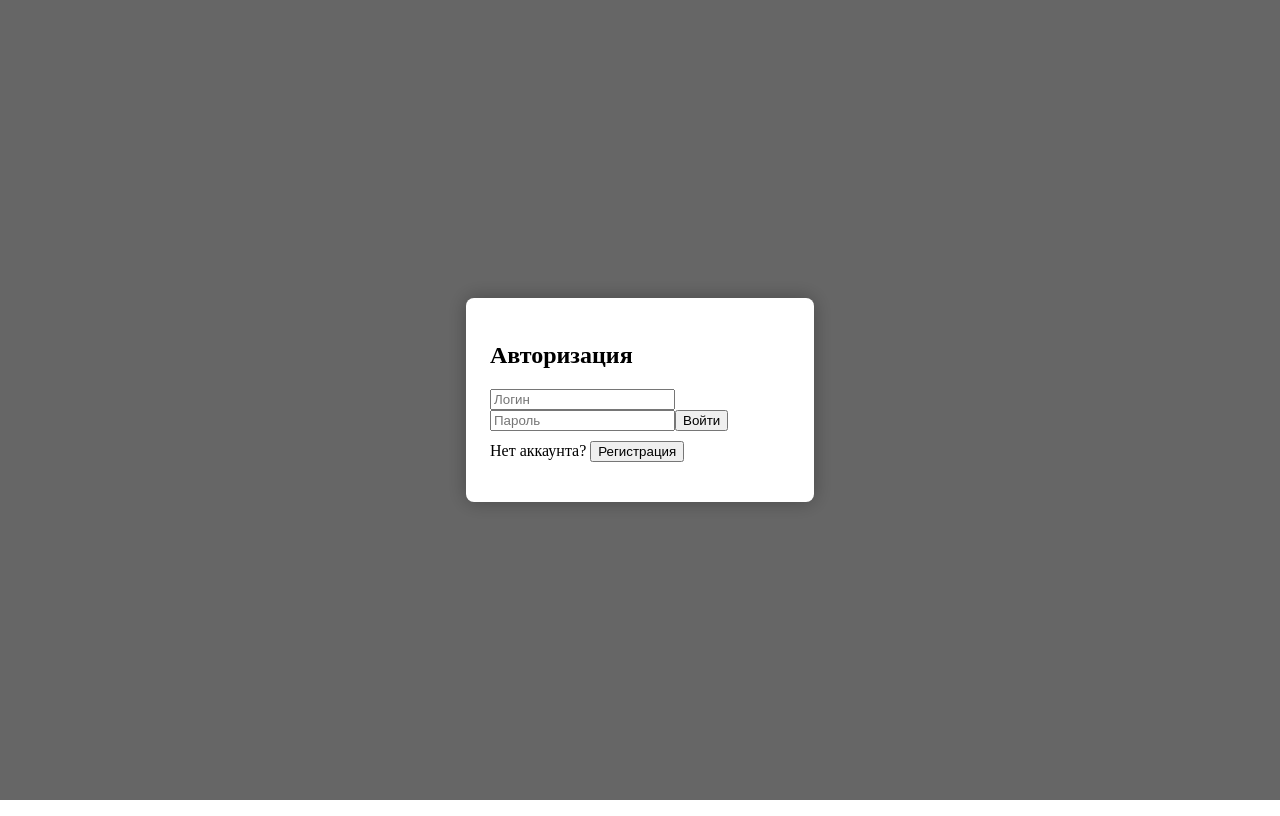
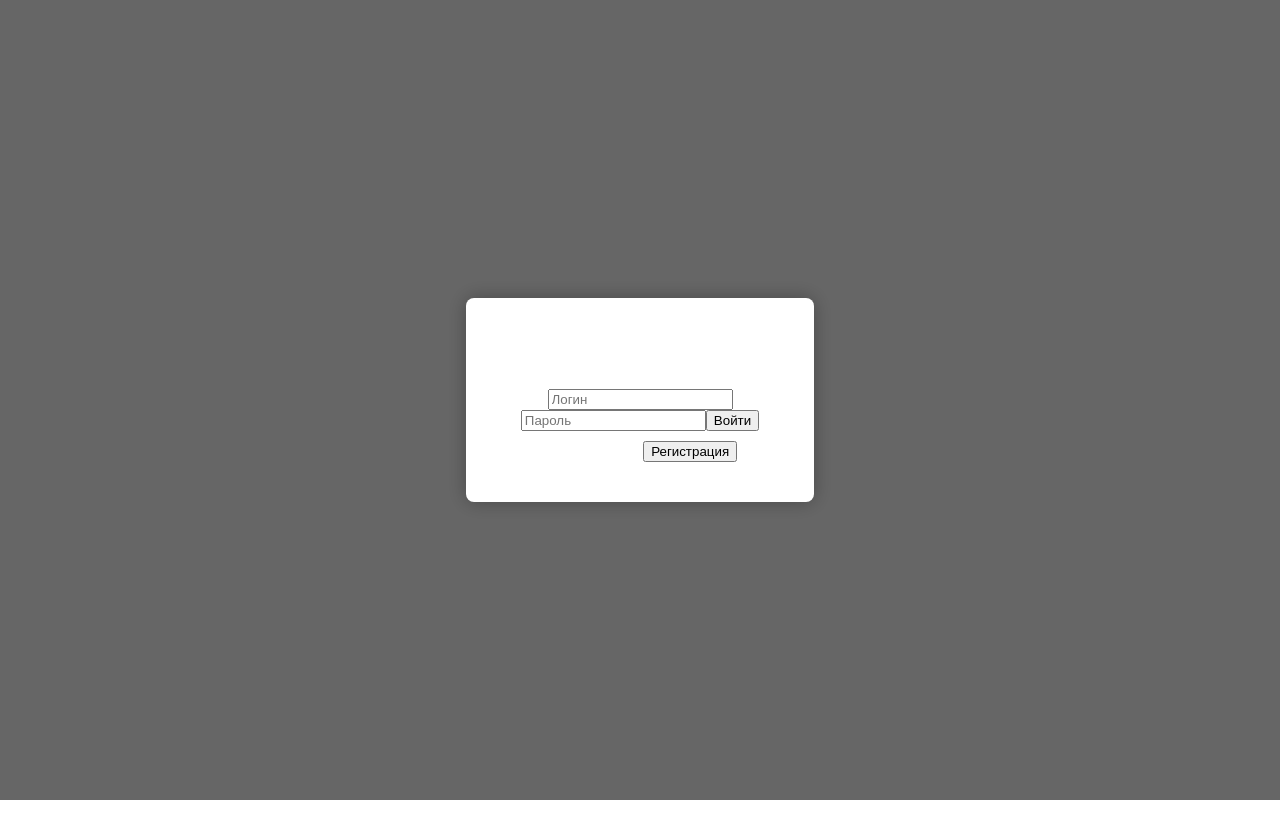
Before and after one commit to VictorG265/WebApp2, a React (Create React App) app: page /login in a window 1280 px wide. Built offline with nearby package versions, Linux system fonts and the light colour scheme.

Commit message:
Dark theme

```diff
--- a/package.json
+++ b/package.json
@@ -3,6 +3,7 @@
   "version": "0.1.0",
   "private": true,
   "dependencies": {
+    "@reduxjs/toolkit": "^2.11.0",
     "@testing-library/dom": "^10.4.1",
     "@testing-library/jest-dom": "^6.9.0",
     "@testing-library/react": "^16.3.0",
--- a/src/App.css
+++ b/src/App.css
@@ -1,10 +1,43 @@
 .App {
+  min-height: 100vh; /* растягиваем на всю высоту окна */
+  width: 100%;
   text-align: center;
 }
 
 .App-logo {
   height: 40vmin;
   pointer-events: none;
+}
+
+.App.light {
+  background-color: #ffffff;
+  color: #000000;
+}
+
+.App.dark {
+  background-color: #121212;
+  color: #ffffff;
+}
+
+.App.dark table {
+  background-color: #1e1e1e;
+  color: #ffffff;
+}
+
+.App.dark input {
+  background-color: #2a2a2a;
+  color: #ffffff;
+}
+
+.App.dark .modal,
+.App.dark .auth-modal {
+  background-color: #2a2a2a;
+  color: #ffffff;
+}
+
+.App.dark .App-header {
+  background-color: #121212;
+  color: #ffffff;
 }
 
 @media (prefers-reduced-motion: no-preference) {
@@ -43,6 +76,7 @@
   left: 50%;
   transform: translate(-50%, -50%);
   background-color: white;
+  color: #ffffff;
   padding: 24px;
   border-radius: 8px;
   box-shadow: 0 0 20px rgba(0, 0, 0, 0.3);
@@ -75,6 +109,7 @@
 
 .auth-modal {
   background-color: white;
+  color: #ffffff;
   padding: 24px;
   border-radius: 8px;
   box-shadow: 0 0 20px rgba(0, 0, 0, 0.3);
--- a/src/App.js
+++ b/src/App.js
@@ -5,6 +5,7 @@ import Form from './views/components/Form';
 import Table from './views/components/Table';
 import EditModal from './views/components/EditModal';
 import { useSelector, useDispatch } from 'react-redux';
+import { toggleTheme } from './redux/slices/themeSlice';
 import {
   addUser,
   deleteUser,
@@ -12,7 +13,6 @@ import {
   setCurrentUser,
   logoutUser,
 } from './redux/slices/userSlice';
-
 import { useNavigate } from 'react-router-dom';
 
 
@@ -22,12 +22,14 @@ function App() {
   const [editingIndex, setEditingIndex] = useState(null);
   const [isModalOpen, setIsModalOpen] = useState(false);
   const users = useSelector((state) => state.userState.users);
+  const theme = useSelector((state) => state.themeState.theme);
   const dispatch = useDispatch();
   const currentUser = useSelector((state) => state.userState.currentUser);
   const navigate = useNavigate();
-
+  console.log('Текущая тема:', theme);
 
   return (
+    <div className={`App ${theme}`}>
       <Routes>
         <Route
           path="/login"
@@ -39,8 +41,11 @@ function App() {
           path="/"
           element={
             currentUser ? (
-            <div className="App">
+              <div className={'App ${theme}'}>
                 <h1>User Management</h1>
+                <button onClick={() => dispatch(toggleTheme())}>
+                  Переключить тему
+                </button>
                 {currentUser && (
                   <div style={{ textAlign: 'right', marginBottom: '10px' }}>
                     <span>Вы вошли как: <strong>{currentUser.name}</strong></span>
@@ -93,6 +98,7 @@ function App() {
           }
         />
       </Routes>
+    </div>
   );
 }
 
--- /dev/null
+++ b/src/redux/slices/themeSlice.js
@@ -0,0 +1,21 @@
+import { createSlice } from '@reduxjs/toolkit';
+
+const initialState = {
+  theme: 'light', // по умолчанию светлая
+};
+
+const themeSlice = createSlice({
+  name: 'theme',
+  initialState,
+  reducers: {
+    toggleTheme: (state) => {
+      state.theme = state.theme === 'light' ? 'dark' : 'light';
+    },
+    setTheme: (state, action) => {
+      state.theme = action.payload;
+    },
+  },
+});
+
+export const { toggleTheme, setTheme } = themeSlice.actions;
+export default themeSlice.reducer;
--- a/src/redux/store.js
+++ b/src/redux/store.js
@@ -1,9 +1,13 @@
-import { createStore } from 'redux';
-import rootReducer from './reducers'; // убедись, что путь ведёт к redux/reducers/index.js
+import { configureStore } from '@reduxjs/toolkit';
+import userReducer from './slices/userSlice';
+import themeReducer from './slices/themeSlice';
 
-const store = createStore(
-  rootReducer,
-  window.__REDUX_DEVTOOLS_EXTENSION__ && window.__REDUX_DEVTOOLS_EXTENSION__()
-);
+const store = configureStore({
+  reducer: {
+    userState: userReducer,
+    themeState: themeReducer,
+  },
+  devTools: true,
+});
 
 export default store;
```
Also changed, not shown: src/redux/slices/userSlice.js (line endings or trailing spaces), 1 other file (tests, documents, lock files or other folders). Lines whose indentation alone changed are shown as unchanged.
